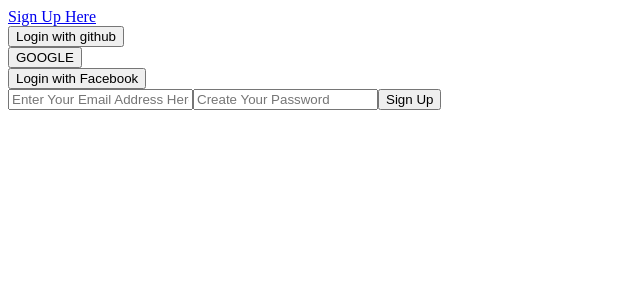
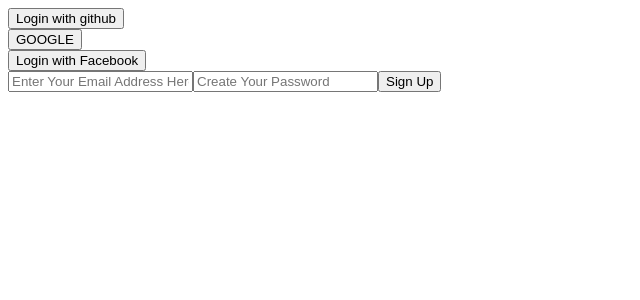
Before and after one commit to yesamerica/client, a React (Create React App) app: page / in a window 1280 px wide. Shown: the top 300 px of the page, without its empty margins (0-640 px from the left). Built offline with nearby package versions, Linux system fonts and the light colour scheme.

Commit message:
testing build flow

```diff
--- a/src/App.js
+++ b/src/App.js
@@ -5,7 +5,7 @@
 function App() {
   return (
     <>
-    <Link to="/signup">Sign Up Here</Link>
+
       <SignInCanvas />
 
     </>
--- a/src/index.js
+++ b/src/index.js
@@ -10,8 +10,3 @@
   </Router>,
   document.getElementById("root")
 );
-
-// If you want your app to work offline and load faster, you can change
-// unregister() to register() below. Note this comes with some pitfalls.
-// Learn more about service workers: https://bit.ly/CRA-PWA
-// serviceWorker.unregister();
```
